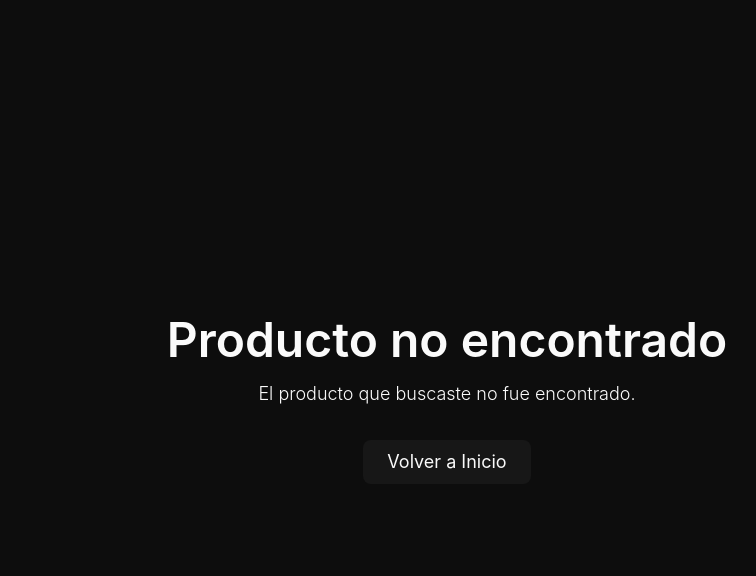
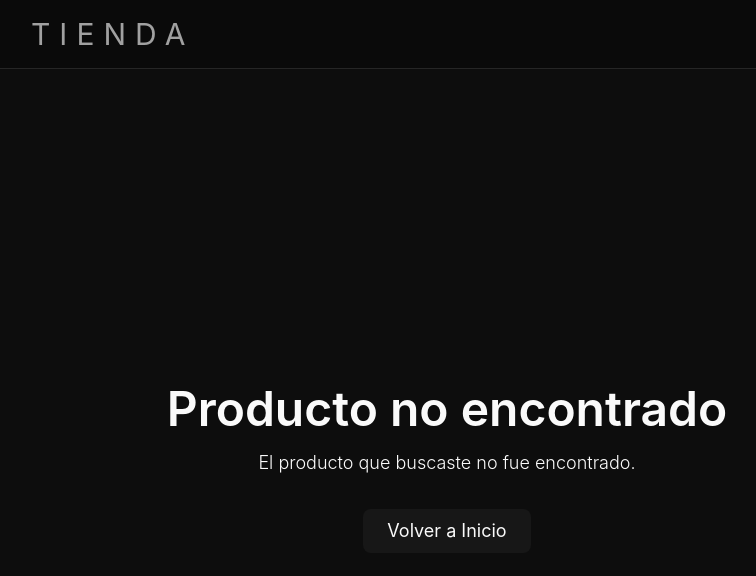
Before and after one commit to CesarOliva/tienda-softtek, a React (Vite) app: page /catalogo in a window 1280 px wide. Shown: the top 576 px of the page, without its empty margins (193-949 px from the left). Built offline with nearby package versions, Linux system fonts and the light colour scheme.

Commit message:
Adding layout with menu

```diff
--- a/src/App.jsx
+++ b/src/App.jsx
@@ -1,13 +1,25 @@
-import { BrowserRouter, Route, Routes } from 'react-router-dom'
+import { BrowserRouter, Outlet, Route, Routes } from 'react-router-dom'
 import Catalogo from './pages/Catalogo'
 import Producto from './pages/Producto'
+import Menu from './_components/Menu';
+
+function Layout() {
+  return (
+    <>
+      <Menu />
+      <Outlet />
+    </>
+  );
+}
 
 function App() {
   return (
     <BrowserRouter>
       <Routes>
-        <Route path='/' element={<Catalogo />} />
-        <Route path='/:productId' element={<Producto/>} />
+        <Route element={<Layout/>}>
+          <Route path='/' element={<Catalogo />} />
+          <Route path='/:productId' element={<Producto/>} />
+        </Route>
       </Routes>
     </BrowserRouter>
   )
--- a/src/_components/Menu.jsx
+++ b/src/_components/Menu.jsx
@@ -6,12 +6,11 @@ const Menu = ({ title = "Catálogo" }) => {
             <nav className="mx-auto flex max-w-4xl items-center justify-between px-8 py-4 text-sm text-neutral-200">
                 <Link
                     to="/"
-                    className="inline-flex items-center gap-2 rounded-lg bg-neutral-900 px-3 py-2 font-medium text-neutral-100 transition hover:bg-neutral-800"
+                    className="text-3xl uppercase tracking-[0.3em] text-neutral-400"
                 >
-                    ← Volver al catálogo
+                    Tienda
                 </Link>
 
-                <span className="uppercase tracking-[0.3em] text-neutral-400">{title}</span>
             </nav>
         </header>
     );
--- a/src/pages/Catalogo.tsx
+++ b/src/pages/Catalogo.tsx
@@ -1,3 +1,4 @@
+import Menu from "../_components/Menu";
 import ProductCard from "../_components/ProductCard";
 
 export const productos = [
--- a/src/pages/Producto.tsx
+++ b/src/pages/Producto.tsx
@@ -48,9 +48,7 @@ function Producto() {
     }
 
     return (
-        <>
-            <Menu title="Producto" />
-            <main className="mx-auto flex min-h-screen max-w-4xl flex-col gap-8 px-8 md:justify-center mt-4 md:mt-12 mb-24">
+        <main className="mx-auto flex min-h-screen max-w-4xl flex-col gap-8 px-8 md:justify-center mt-4 md:mt-12 mb-24">
 
             {showConfetti && (
                 <ReactConfetti
@@ -90,14 +88,13 @@ function Producto() {
                         type="button"
                         disabled={product.stock == 0}
                         onClick={handleComprar}
-                        className="disabled:cursor-not-allowed cursor-pointer text-lg gap-2 bg-neutral-900 hover:bg-neutral-800 py-2 px-6 rounded-lg"
+                        className="disabled:cursor-not-allowed cursor-pointer text-lg gap-2 disabled:bg-neutral-800 bg-neutral-900 hover:bg-neutral-800 py-2 px-6 rounded-lg"
                     >
-                        Comprar
+                        {product.stock == 0 ? "No disponible" : "Comprar"}
                     </button>
                 </section>
             </div>
-            </main>
-        </>
+        </main>
     );
 }
 
```
